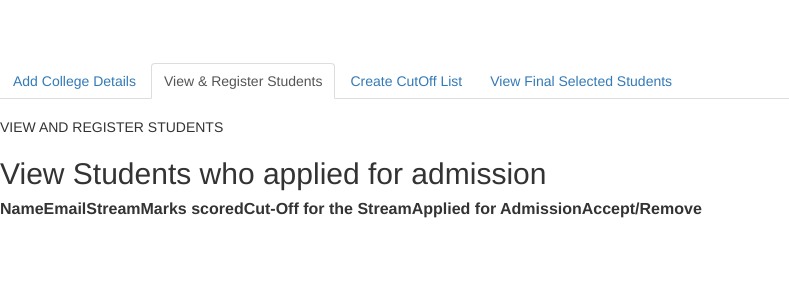
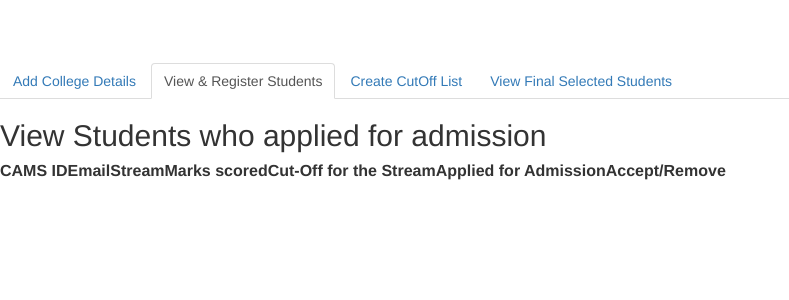
Before and after one commit to divya-rathi/CAMs, a Flask app: template templates/home_admin.html in a window 1280 px wide, after a click on "View & Register Students". Shown: the part 20-320 px from the top of the page, without its empty margins (0-789 px from the left). Run offline with Flask 2, Linux system fonts and the light colour scheme; the template is opened without the code that fills it: most values are stand-ins (such as "Sample title", 1, 10 or a date in 2020); lists and menus that the app fills with data are empty; some libraries are stand-ins or nearby versions.

Commit message:
Removed name and added CAMS ID

```diff
--- a/templates/home_admin.html
+++ b/templates/home_admin.html
@@ -150,11 +150,10 @@ display: none;
 
 		<section id="tab-2" class="tab-content hide">
 			<div>
-				VIEW AND REGISTER STUDENTS
                 <h2 class="tabsTitle">View Students who applied for admission</h2>
       <table>
           <tr>
-              <th>Name</th>
+              <th>CAMS ID</th>
               <th>Email</th>
               <th>Stream</th>
               <th>Marks scored</th>
```
